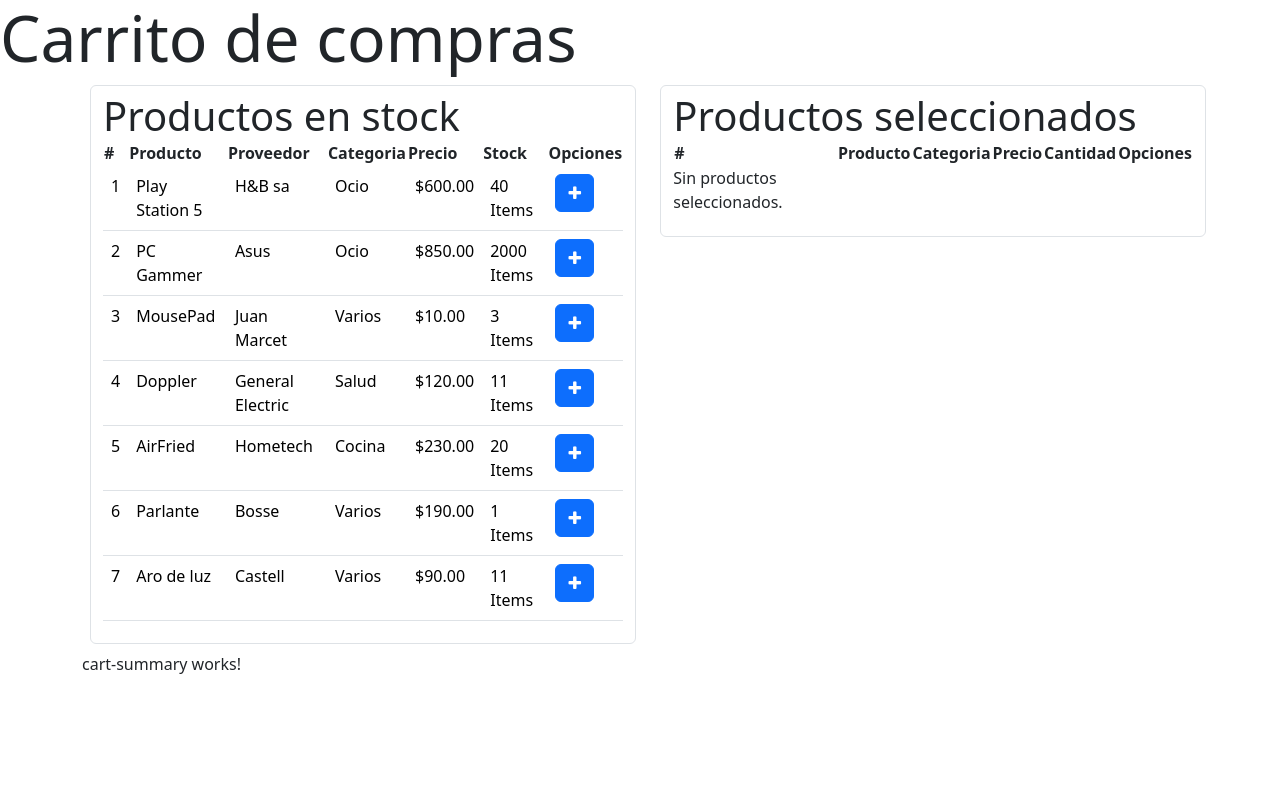
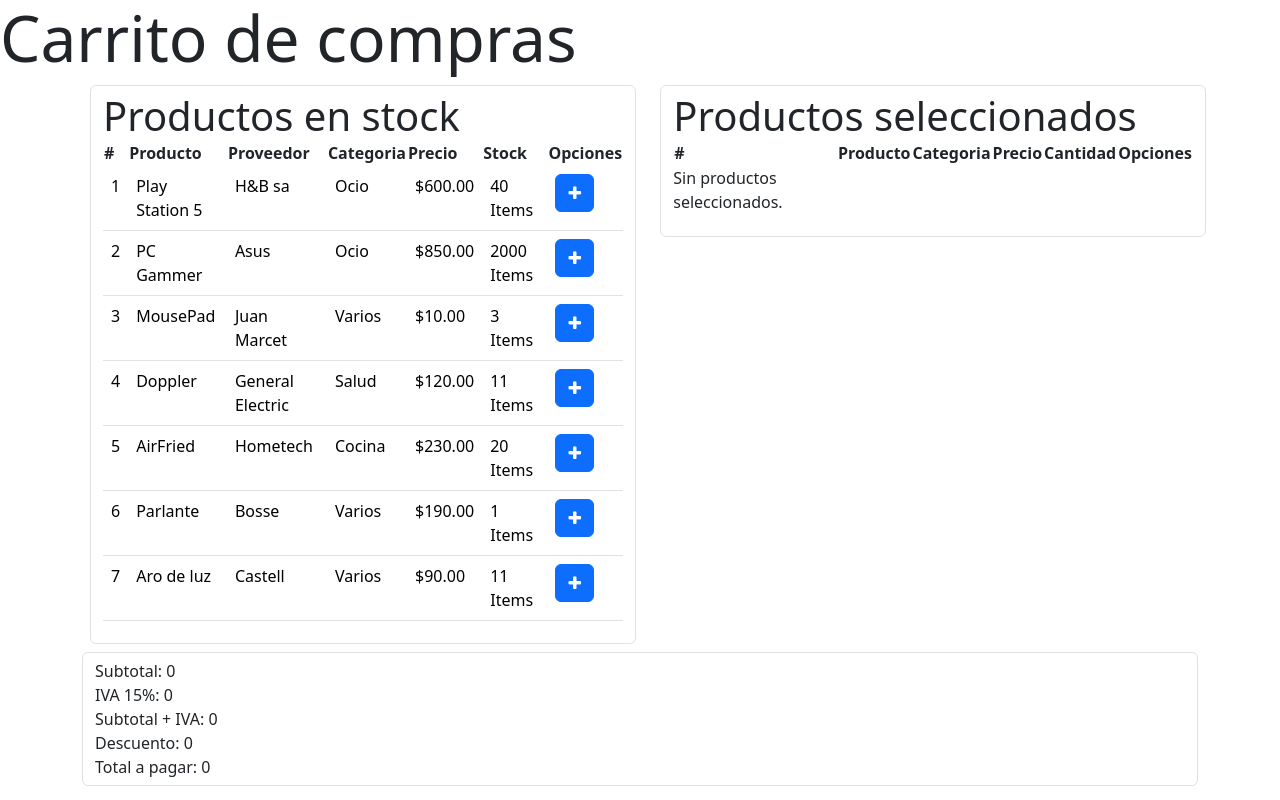
Before and after one commit to ijeyson01/vmtdev-ng, an Angular app: page / in a window 1280 px wide. Built offline with nearby package versions, Linux system fonts and the light colour scheme.

Commit message:
Resumen de compra

```diff
--- a/src/app/modules/shopcart/cart-summary/cart-summary.component.html
+++ b/src/app/modules/shopcart/cart-summary/cart-summary.component.html
@@ -1 +1,17 @@
-<p>cart-summary works!</p>
+<div class="form-control">
+    <div>
+        Subtotal: {{ subtotal }}
+    </div>
+    <div>
+        IVA 15%: {{ iva }}
+    </div>
+    <div>
+        Subtotal + IVA: {{ subtotaliva }}
+    </div>
+    <div>
+        Descuento: {{ totalDescuento }}
+    </div>
+    <div>
+        Total a pagar: {{ totalPago }}
+    </div>
+</div>
--- a/src/app/modules/shopcart/cart-summary/cart-summary.component.ts
+++ b/src/app/modules/shopcart/cart-summary/cart-summary.component.ts
@@ -6,5 +6,10 @@ import { Component } from '@angular/core';
   styles: ``
 })
 export class CartSummaryComponent {
-
+  subtotal: number = 0;
+  iva: number = this.subtotal * 0.15;
+  subtotaliva: number = this.subtotal + this.iva;
+  valorDescuento: number = 0;
+  totalDescuento: number = this.subtotaliva * this.valorDescuento;
+  totalPago: number = this.subtotaliva - this.totalDescuento;
 }
```
